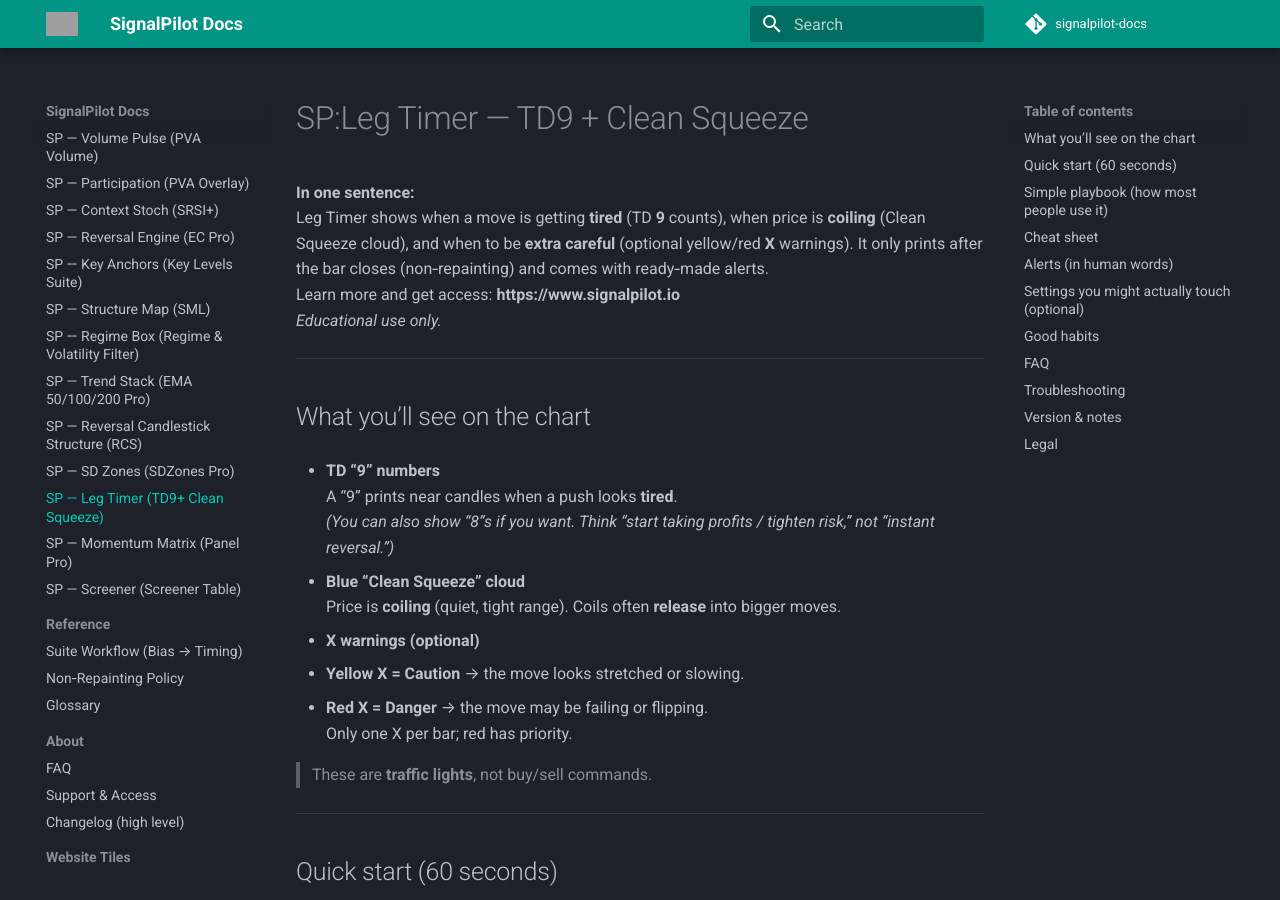
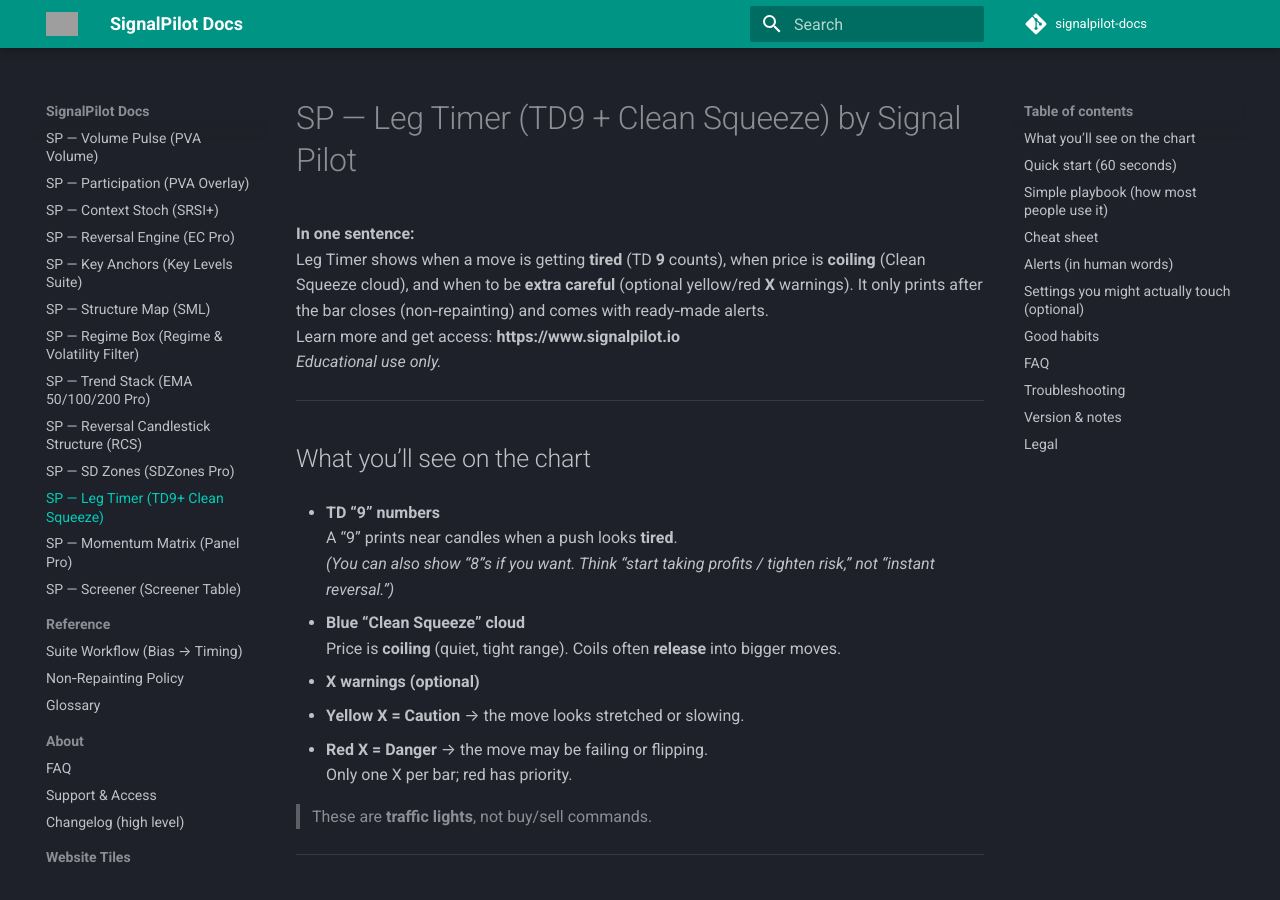
Before and after one commit to Signalpilot/signalpilot-docs, an MkDocs documentation site: the page built from docs/sp-ltf.md, in a window 1280 px wide and 900 px high. Built offline with MkDocs 1.6.1 and Material for MkDocs 9.7.7, drawn with Linux system fonts in a browser that asks for light colours; comment, search, counter and statistics services are not loaded; grey boxes are pictures that could not be loaded.

Commit message:
Update sp-ltf.md

```diff
--- a/docs/sp-ltf.md
+++ b/docs/sp-ltf.md
@@ -1,4 +1,4 @@
-# SP:Leg Timer — TD9 + Clean Squeeze
+# SP — Leg Timer (TD9 + Clean Squeeze) by Signal Pilot
 
 **In one sentence:**
 Leg Timer shows when a move is getting **tired** (TD **9** counts), when price is **coiling** (Clean Squeeze cloud), and when to be **extra careful** (optional yellow/red **X** warnings). It only prints after the bar closes (non‑repainting) and comes with ready‑made alerts.
```
